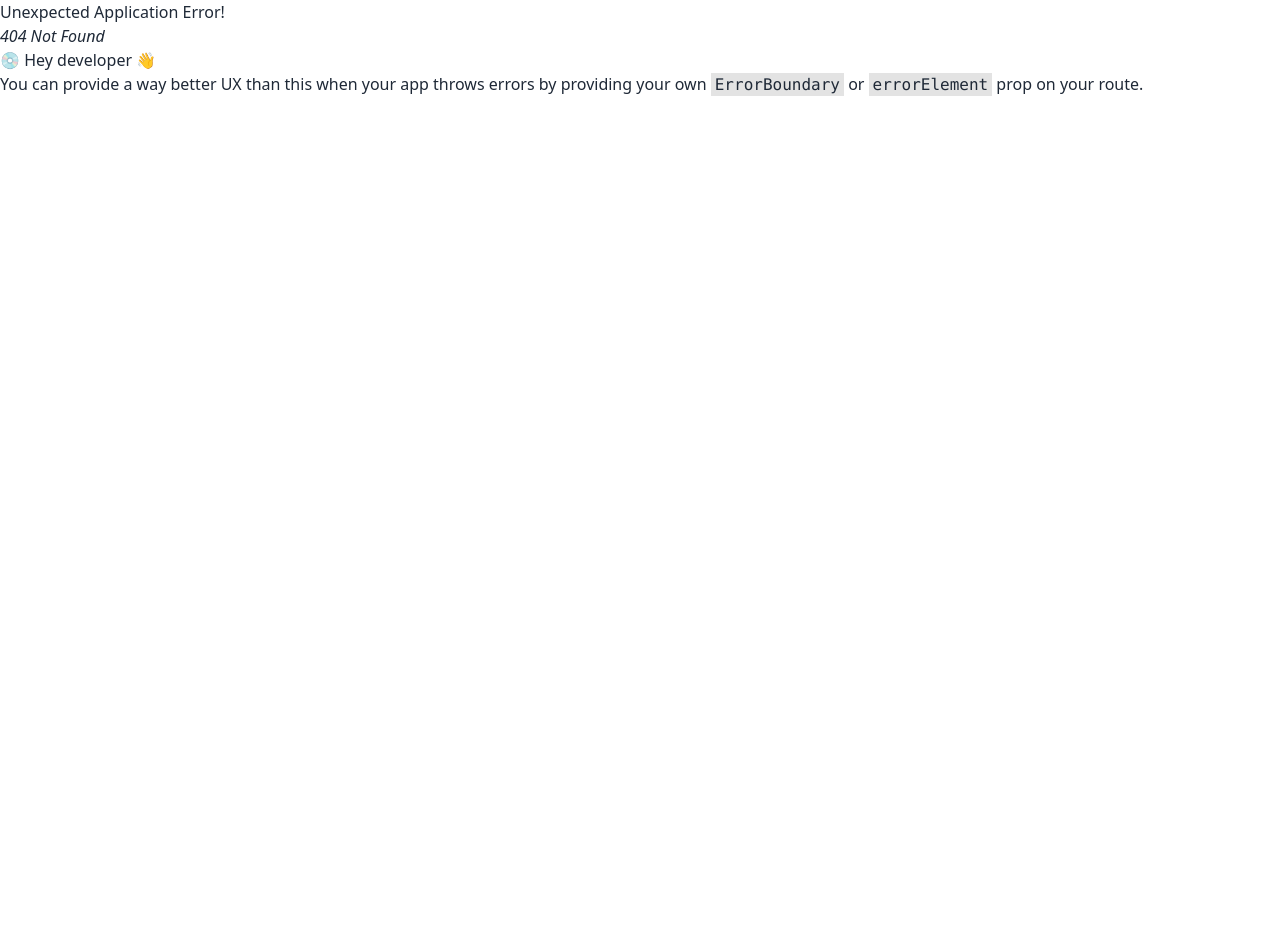
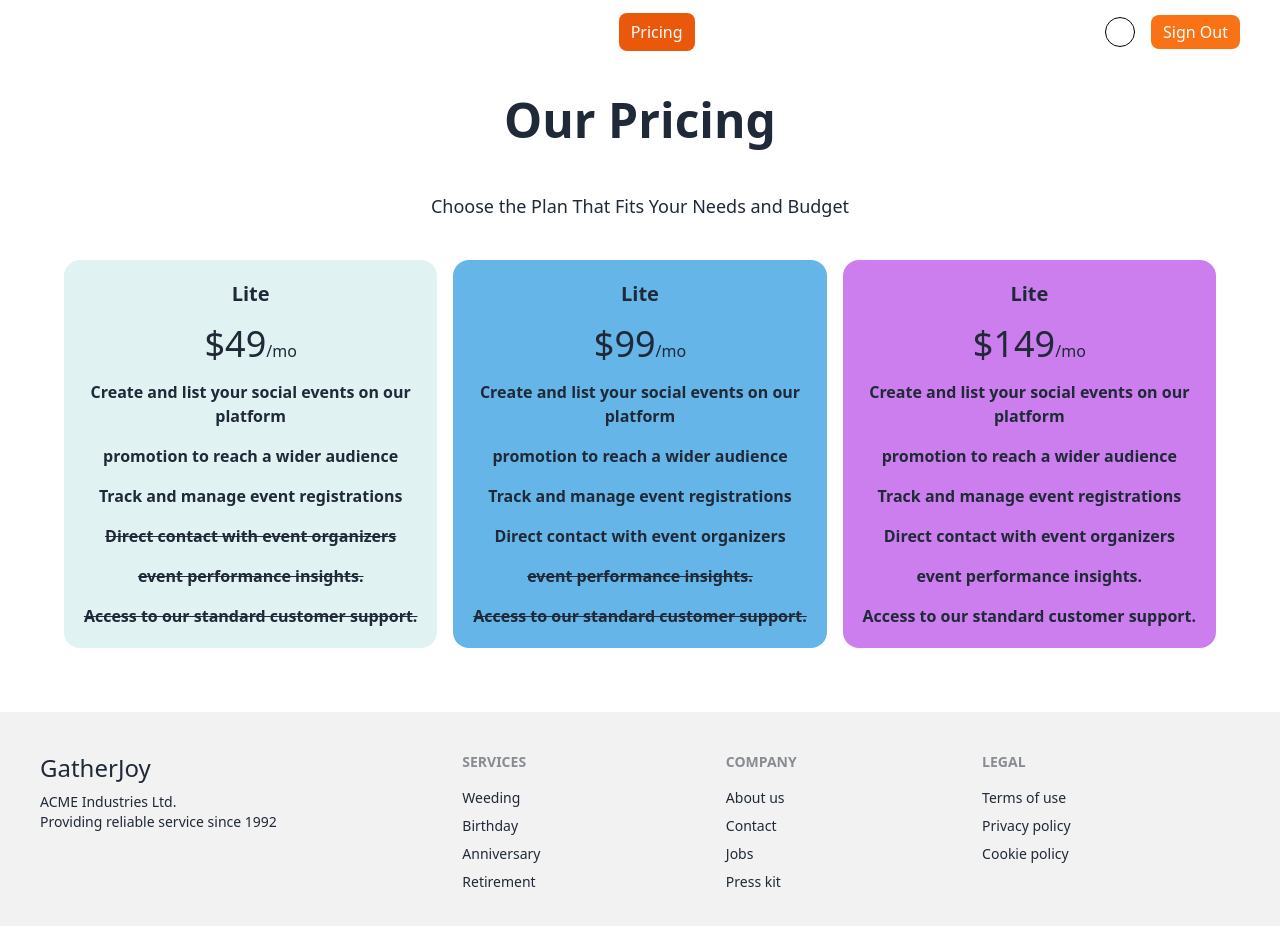
Before and after one commit to ornob90/event-management, a React (Vite) app: page /price in a window 1280 px wide. Before the commit this address had no page. Shown: the top 926 px of the page. Before the commit the page ends 800 px from the top, so only its background shows below. Built offline with nearby package versions, Linux system fonts and the light colour scheme.

Commit message:
price page complete

```diff
--- a/src/components/Header/Navbar.jsx
+++ b/src/components/Header/Navbar.jsx
@@ -26,7 +26,14 @@ const Navbar = () => {
         </NavLink>
       </li>
       <li>
-        <NavLink to="/pricing">Pricing</NavLink>
+        <NavLink
+          to="/price"
+          className={({ isActive }) =>
+            isActive ? "bg-orange-600 text-white py-2 px-3 rounded-lg" : ""
+          }
+        >
+          Pricing
+        </NavLink>
       </li>
       <li>
         <NavLink to="/upcoming">Upcoming</NavLink>
--- /dev/null
+++ b/src/pages/Price/Price.jsx
@@ -0,0 +1,23 @@
+import React from "react";
+import Container from "../../components/Shared/Container";
+import prices from "./price-data";
+import SectionHeader from "../../components/Shared/SectionHeader";
+import PriceCard from "./PriceCard";
+
+const Price = () => {
+  return (
+    <Container className="mx-auto mb-16">
+      <SectionHeader title="Our Pricing" />
+      <p className="text-center text-lg font-medium mb-10">
+        Choose the Plan That Fits Your Needs and Budget
+      </p>
+      <div className="grid grid-cols-1 md:grid-cols-2 lg:grid-cols-3 gap-4">
+        {prices.map((priceType) => (
+          <PriceCard key={priceType.price} priceType={priceType} />
+        ))}
+      </div>
+    </Container>
+  );
+};
+
+export default Price;
--- /dev/null
+++ b/src/pages/Price/PriceCard.jsx
@@ -0,0 +1,31 @@
+import React from "react";
+
+const PriceCard = ({ priceType }) => {
+  const { services, price } = priceType;
+  console.log(services);
+  return (
+    <div
+      className={`flex flex-col justify-center items-center gap-4 ${
+        price === 49
+          ? "bg-[#e0f2f1]"
+          : price === 99
+          ? "bg-[#66b5e9]"
+          : "bg-[#cc7eee]"
+      } py-5 rounded-2xl px-4`}
+    >
+      <h1 className="text-xl font-bold">Lite</h1>
+      <p>
+        <span className="text-4xl">${price}</span>/mo
+      </p>
+      <div className=" w-full list-none text-center space-y-4 font-semibold">
+        {services.map(({ name, available }) => (
+          <li className={`${available ? "" : "line-through"} `} key={name}>
+            {name}
+          </li>
+        ))}
+      </div>
+    </div>
+  );
+};
+
+export default PriceCard;
--- /dev/null
+++ b/src/pages/Price/price-data.js
@@ -0,0 +1,91 @@
+const prices = [
+  {
+    price: 49,
+    services: [
+      {
+        name: "Create and list your social events on our platform",
+        available: true,
+      },
+      {
+        name: "promotion to reach a wider audience",
+        available: true,
+      },
+      {
+        name: "Track and manage event registrations",
+        available: true,
+      },
+      {
+        name: "Direct contact with event organizers",
+        available: false,
+      },
+      {
+        name: " event performance insights.",
+        available: false,
+      },
+      {
+        name: "Access to our standard customer support.",
+        available: false,
+      },
+    ],
+  },
+  {
+    price: 99,
+    services: [
+      {
+        name: "Create and list your social events on our platform",
+        available: true,
+      },
+      {
+        name: "promotion to reach a wider audience",
+        available: true,
+      },
+      {
+        name: "Track and manage event registrations",
+        available: true,
+      },
+      {
+        name: "Direct contact with event organizers",
+        available: true,
+      },
+      {
+        name: " event performance insights.",
+        available: false,
+      },
+      {
+        name: "Access to our standard customer support.",
+        available: false,
+      },
+    ],
+  },
+  {
+    price: 149,
+    services: [
+      {
+        name: "Create and list your social events on our platform",
+        available: true,
+      },
+      {
+        name: "promotion to reach a wider audience",
+        available: true,
+      },
+      {
+        name: "Track and manage event registrations",
+        available: true,
+      },
+      {
+        name: "Direct contact with event organizers",
+        available: true,
+      },
+      {
+        name: " event performance insights.",
+        available: true,
+      },
+      {
+        name: "Access to our standard customer support.",
+        available: true,
+      },
+    ],
+  },
+];
+
+export default prices;
--- a/src/routes/router.jsx
+++ b/src/routes/router.jsx
@@ -4,6 +4,7 @@ import Home from "../pages/Home/Home";
 import Detail from "../pages/Detail/Detail";
 import Events from "../pages/Events/Events";
 import EventsByCatg from "../pages/Events/EventsByCatg";
+import Price from "../pages/Price/Price";
 
 export const router = createBrowserRouter([
   {
@@ -29,6 +30,10 @@ export const router = createBrowserRouter([
         path: "/event/:id",
         element: <Detail />,
       },
+      {
+        path: "/price",
+        element: <Price />,
+      },
     ],
   },
 ]);
```
